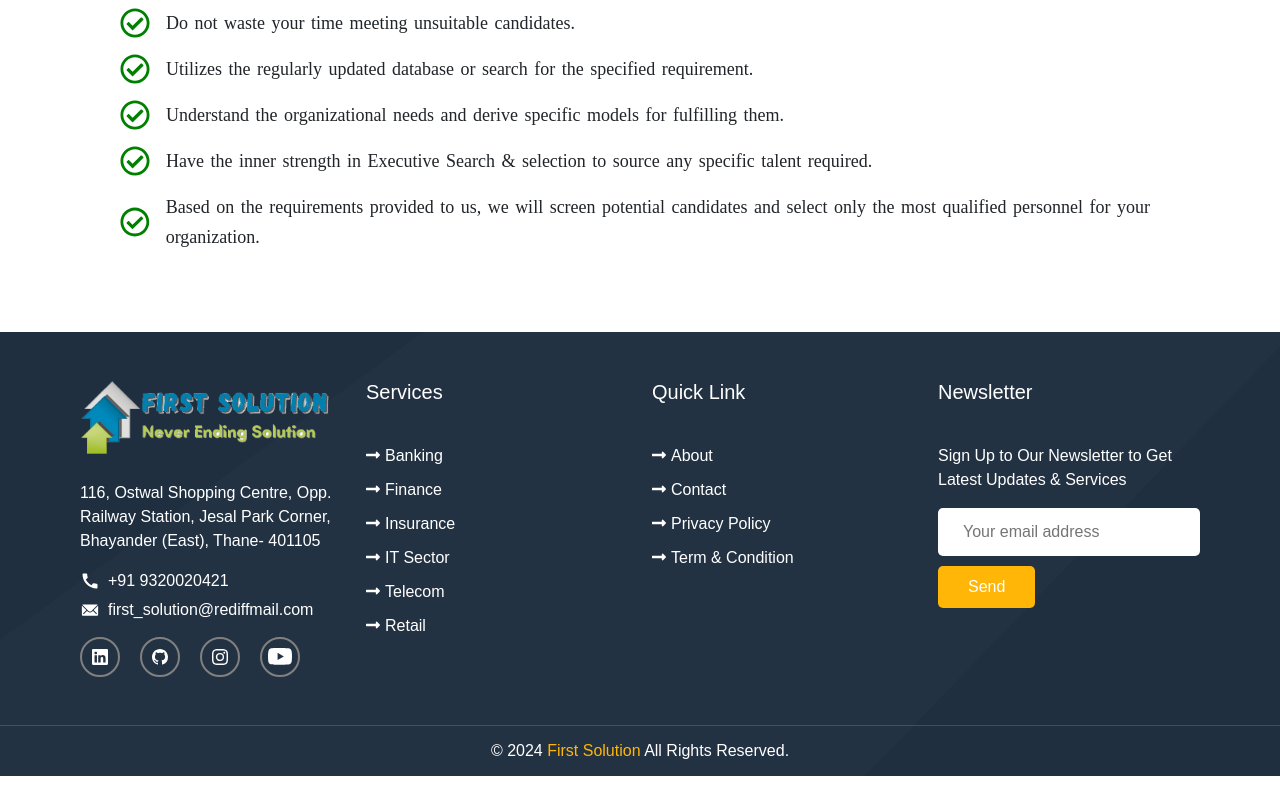
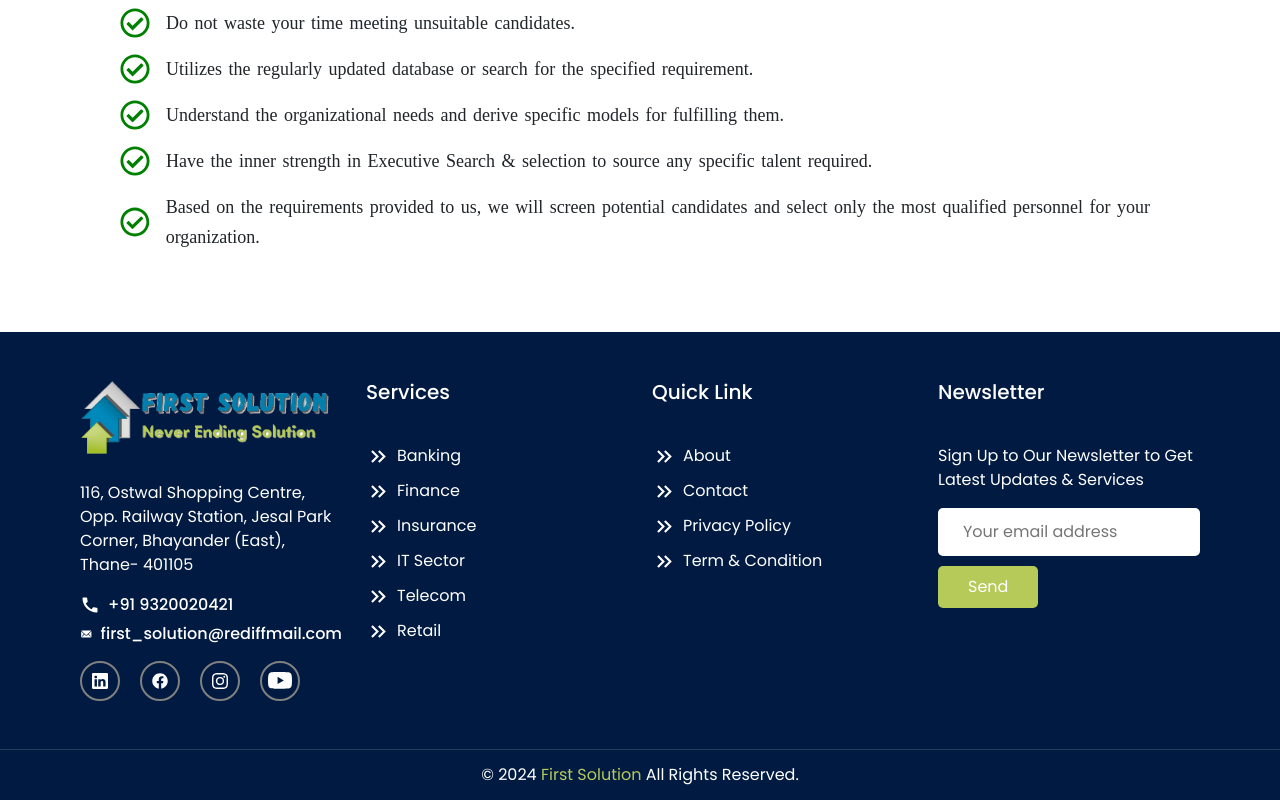
Before and after one commit to iamashishgaur/firstsolution, a React (Create React App) app: page /about in a window 1280 px wide. Shown: the part 1740-2540 px from the top of the page. Before the commit the page ends 2516 px from the top, so only its background shows below. Built offline with nearby package versions, Linux system fonts and the light colour scheme.

Commit message:
final update

```diff
--- a/public/index.html
+++ b/public/index.html
@@ -8,6 +8,12 @@
     <meta
       name="description"
       content="Web site created using create-react-app"
+    />
+    <link rel="preconnect" href="https://fonts.googleapis.com" />
+    <link rel="preconnect" href="https://fonts.gstatic.com" crossorigin />
+    <link
+      href="https://fonts.googleapis.com/css2?family=Poppins:wght@300;400;500;600&display=swap"
+      rel="stylesheet"
     />
     <link rel="apple-touch-icon" href="%PUBLIC_URL%/logo192.png" />
     <script
--- a/src/App.css
+++ b/src/App.css
@@ -2,13 +2,38 @@
   margin: 0px;
   padding: 0px;
   box-sizing: border-box;
-  font-family: "Jost", sans-serif;
+  font-family: "Poppins", sans-serif;
+}
+
+.poppins-regular {
+  font-family: "Poppins", sans-serif;
+  font-weight: 400;
+  font-style: normal;
+}
+
+.poppins-medium {
+  font-family: "Poppins", sans-serif;
+  font-weight: 500;
+  font-style: normal;
+}
+
+.poppins-semibold {
+  font-family: "Poppins", sans-serif;
+  font-weight: 600;
+  font-style: normal;
+}
+
+.poppins-light {
+  font-family: "Poppins", sans-serif;
+  font-weight: 300;
+  font-style: normal;
 }
 
 :root {
   --footerbg: #011a41;
   --footerbar: #000b1c;
   --footertext: #dfe4fd;
+  --buttonhover: #b5ca59;
 }
 
 .wrapper {
@@ -169,6 +194,18 @@
     }
   }
 }
+/* footer media  */
+@media screen and (max-width: 425px) {
+  .footer {
+    margin-top: 30px;
+  }
+}
+@media screen and (max-width: 768px) {
+  .footer {
+    margin-top: 30px;
+  }
+}
+
 /* about social */
 @media screen and (max-width: 425px) {
   .social-icons-2 {
@@ -191,6 +228,11 @@
     padding: 0 1rem;
   }
 }
+@media screen and (max-width: 768px) {
+  .services {
+    flex-direction: column-reverse;
+  }
+}
 
 /* About Media */
 @media screen and (max-width: 768px) {
@@ -198,6 +240,9 @@
     & > img {
       margin-top: 15px;
     }
+  }
+  .abouttext {
+    font-family: "Poppins", sans-serif;
   }
 }
 
@@ -208,3 +253,5 @@
     min-height: 400px !important;
   }
 }
+
+/* Testimonial CSS */
--- a/src/component/Footer.js
+++ b/src/component/Footer.js
@@ -4,13 +4,10 @@ import "../style/Footerstyle.css";
 import { MdCall } from "react-icons/md";
 import { IoIosMail } from "react-icons/io";
 import { Link } from "react-router-dom";
-import {
-  BsFillArrowUpCircleFill,
-  BsGithub,
-  BsInstagram,
-  BsLinkedin,
-  BsYoutube,
-} from "react-icons/bs";
+import { FaFacebook } from "react-icons/fa";
+import { MdKeyboardDoubleArrowRight } from "react-icons/md";
+
+import { BsInstagram, BsLinkedin, BsYoutube } from "react-icons/bs";
 
 const Scrolltop = styled.div`
   position: relative;
@@ -57,9 +54,9 @@ const Footer = () => {
     <>
       <footer class="footer-section">
         <div class="footer-top py-5 ">
-          <div class="container-xxl wrapper">
-            <div class="row  ">
-              <div class="col-lg-3 col-md-6 col-sm-6">
+          <div class="container-xxl footer wrapper">
+            <div class="row ">
+              <div class="col-lg-3 col-md-6 col-sm-6 ">
                 <div class="widget company-intro-widget">
                   <a href="index.html" class="site-logo">
                     <img src="Images/Firstsolution.png" alt="logo" />
@@ -97,7 +94,7 @@ const Footer = () => {
                   </span>
                   <span>
                     <Link className="text-white" to="">
-                      <BsGithub />
+                      <FaFacebook />
                     </Link>
                   </span>
                   <span>
@@ -112,78 +109,84 @@ const Footer = () => {
                   </span>
                 </div>
               </div>
-              <div class="col-lg-3 col-md-6 col-sm-6">
+              <div class="col-lg-3 col-md-6 col-sm-6  footer">
                 <div
                   class="widget course-links-widget"
                   // style={{ marginLeft: "50px" }}
                 >
-                  <h5 class="widget-title">Services</h5>
+                  <h5 class="widget-title font-semibold">Services</h5>
                   <ul class="courses-link-list">
                     <li>
-                      <a href="#">
-                        <i class="fas fa-long-arrow-alt-right"></i>
+                      <a href="#tab-pane-1">
+                        <MdKeyboardDoubleArrowRight size={25} />
                         Banking
                       </a>
                     </li>
                     <li>
-                      <a href="#">
-                        <i class="fas fa-long-arrow-alt-right"></i>
+                      <a href="#tab-pane-2">
+                        <MdKeyboardDoubleArrowRight size={25} />
                         Finance
                       </a>
                     </li>
                     <li>
-                      <a href="#">
-                        <i class="fas fa-long-arrow-alt-right"></i>Insurance
+                      <a href="#tab-pane-3">
+                        <MdKeyboardDoubleArrowRight size={25} />
+                        Insurance
                       </a>
                     </li>
                     <li>
-                      <a href="#">
-                        <i class="fas fa-long-arrow-alt-right"></i>IT Sector
+                      <a href="#tab-pane-4">
+                        <MdKeyboardDoubleArrowRight size={25} />
+                        IT Sector
                       </a>
                     </li>
                     <li>
-                      <a href="#">
-                        <i class="fas fa-long-arrow-alt-right"></i>Telecom
+                      <a href="#tab-pane-5">
+                        <MdKeyboardDoubleArrowRight size={25} />
+                        Telecom
                       </a>
                     </li>
                     <li>
-                      <a href="#">
-                        <i class="fas fa-long-arrow-alt-right"></i>Retail
+                      <a href="#tab-pane-6">
+                        <MdKeyboardDoubleArrowRight size={25} />
+                        Retail
                       </a>
                     </li>
                   </ul>
                 </div>
               </div>
-              <div class="col-lg-3 col-md-6 col-sm-6">
+              <div class="col-lg-3 col-md-6 col-sm-6 footer">
                 <div class="widget courses-link-list">
                   <h5 class="widget-title">Quick Link</h5>
                   <ul class="courses-link-list">
                     <li>
-                      <a href="#">
-                        <i class="fas fa-long-arrow-alt-right"></i>About
-                      </a>
+                      <Link to="/about">
+                        <MdKeyboardDoubleArrowRight size={25} />
+                        About
+                      </Link>
                     </li>
                     <li>
-                      <a href="/contact">
-                        <i class="fas fa-long-arrow-alt-right"></i>Contact
-                      </a>
+                      <Link to="/contact">
+                        <MdKeyboardDoubleArrowRight size={25} />
+                        Contact
+                      </Link>
                     </li>
                     <li>
-                      <a href="/">
-                        <i class="fas fa-long-arrow-alt-right"></i>Privacy
-                        Policy
-                      </a>
+                      <Link to="/">
+                        <MdKeyboardDoubleArrowRight size={25} />
+                        Privacy Policy
+                      </Link>
                     </li>
                     <li>
-                      <a href="/">
-                        <i class="fas fa-long-arrow-alt-right"></i>Term &
-                        Condition
-                      </a>
+                      <Link to="/">
+                        <MdKeyboardDoubleArrowRight size={25} />
+                        Term & Condition
+                      </Link>
                     </li>
                   </ul>
                 </div>
               </div>
-              <div class="col-lg-3 col-md-6 col-sm-6">
+              <div class="col-lg-3 col-md-6 col-sm-6 footer">
                 <div class="widget newsletter-widget">
                   <h5 class="widget-title">Newsletter</h5>
                   <div class="footer-newsletter">
--- a/src/component/Navbar.js
+++ b/src/component/Navbar.js
@@ -84,7 +84,7 @@ const Navbar = () => {
                 </li>
               );
             })}
-            <Button>Get Start</Button>
+            <button className="btn btn-primary">Get Start</button>
           </NavMenu>
         </div>
       </NavbarContainer>
--- a/src/style/Commenstyle.js
+++ b/src/style/Commenstyle.js
@@ -32,7 +32,7 @@ export const ResumeContainer = styled.div`
 export const Button = styled.button`
   /* Adapt the colors based on primary prop */
   background: ${(props) => (props.$primary ? "palevioletred" : "white")};
-  color: ${(props) => (props.$primary ? "white" : "#5b04f1")};
+  color: ${(props) => (props.$primary ? "white" : "#b5ca59")};
   font-size: 1em;
   display: flex;
   padding: 0.45em 1em;
@@ -43,7 +43,7 @@ export const Button = styled.button`
     text-decoration: none;
   }
   &:hover {
-    background-color: #5b04f1;
+    background-color: #b5ca59;
     color: white;
     a {
       color: white;
--- a/src/style/Footerstyle.css
+++ b/src/style/Footerstyle.css
@@ -1,11 +1,3 @@
-/* h1,
-h2,
-h3,
-h4,
-h5,
-h6 {
-} */
-
 section {
   padding: 60px 0;
   min-height: 100vh;
@@ -46,12 +38,12 @@ img {
   height: auto;
 }
 .footer-section {
-  background-color: #233243;
+  background-color: var(--footerbg);
   position: relative;
   overflow: hidden;
   z-index: 9;
 }
-.footer-section:before {
+/* .footer-section:before {
   content: "";
   position: absolute;
   top: -146%;
@@ -65,8 +57,8 @@ img {
   -ms-transform: rotate(54deg);
   -o-transform: rotate(54deg);
   z-index: -10;
-}
-.footer-section:after {
+} */
+/* .footer-section:after {
   position: absolute;
   content: "";
   background-color: rgb(31, 47, 64);
@@ -80,7 +72,7 @@ img {
   -ms-transform: rotate(44deg);
   -o-transform: rotate(44deg);
   z-index: -10;
-}
+} */
 .footer-top {
   padding-top: 96px;
   padding-bottom: 50px;
@@ -120,6 +112,7 @@ img {
 }
 .courses-link-list li + li {
   margin-top: 10px;
+  transition: 0.3s ease-in-out;
 }
 .courses-link-list li a {
   color: #ffffff;
@@ -128,25 +121,14 @@ img {
   font-weight: 400;
 }
 .courses-link-list li a:hover {
-  color: #ffb606;
+  color: #b5ca59;
+  letter-spacing: 1px;
+  word-spacing: 2px;
 }
-.courses-link-list li i {
-  margin-right: 5px;
+.courses-link-list li svg {
+  margin-right: 6px;
 }
-.footer-top .small-post-title a {
-  font-family: var(--para-font);
-  color: #ffffff;
-  font-weight: 400;
-}
-.small-post-item .post-date {
-  color: #ffb606;
-  margin-bottom: 3px;
-  font-family: var(--para-font);
-  font-weight: 400;
-}
-.small-post-list li + li {
-  margin-top: 30px;
-}
+
 .news-letter-form {
   margin-top: 15px;
 }
@@ -163,7 +145,7 @@ img {
 .news-letter-form input[type="submit"] {
   width: auto;
   border: none;
-  background-color: #ffb606;
+  background-color: #b5ca59;
   padding: 9px 30px;
   border-radius: 5px;
   -webkit-border-radius: 5px;
@@ -181,7 +163,7 @@ img {
   color: #ffffff;
 }
 .copy-right-text a {
-  color: #ffb606;
+  color: #b5ca59;
 }
 .terms-privacy li + li {
   margin-left: 30px;
```
Also changed, not shown: src/pages/Home.jsx (+55 -24 lines).
